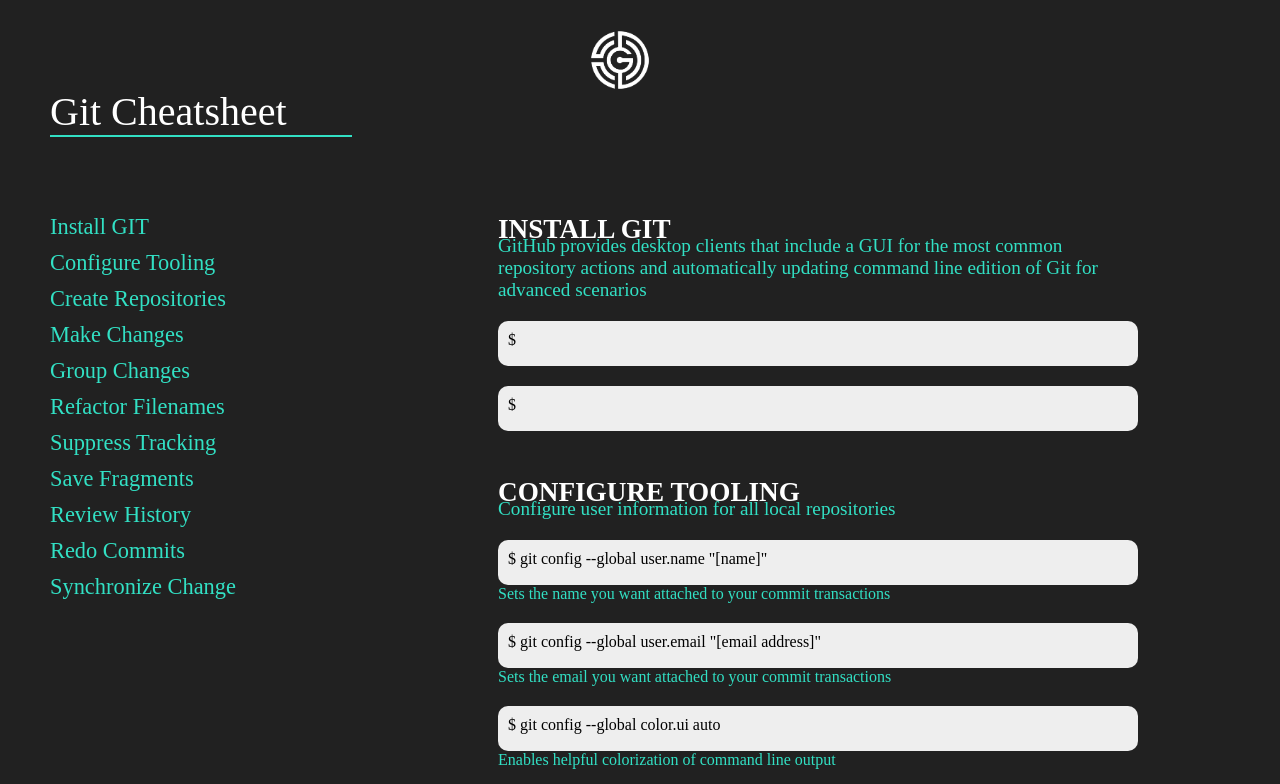
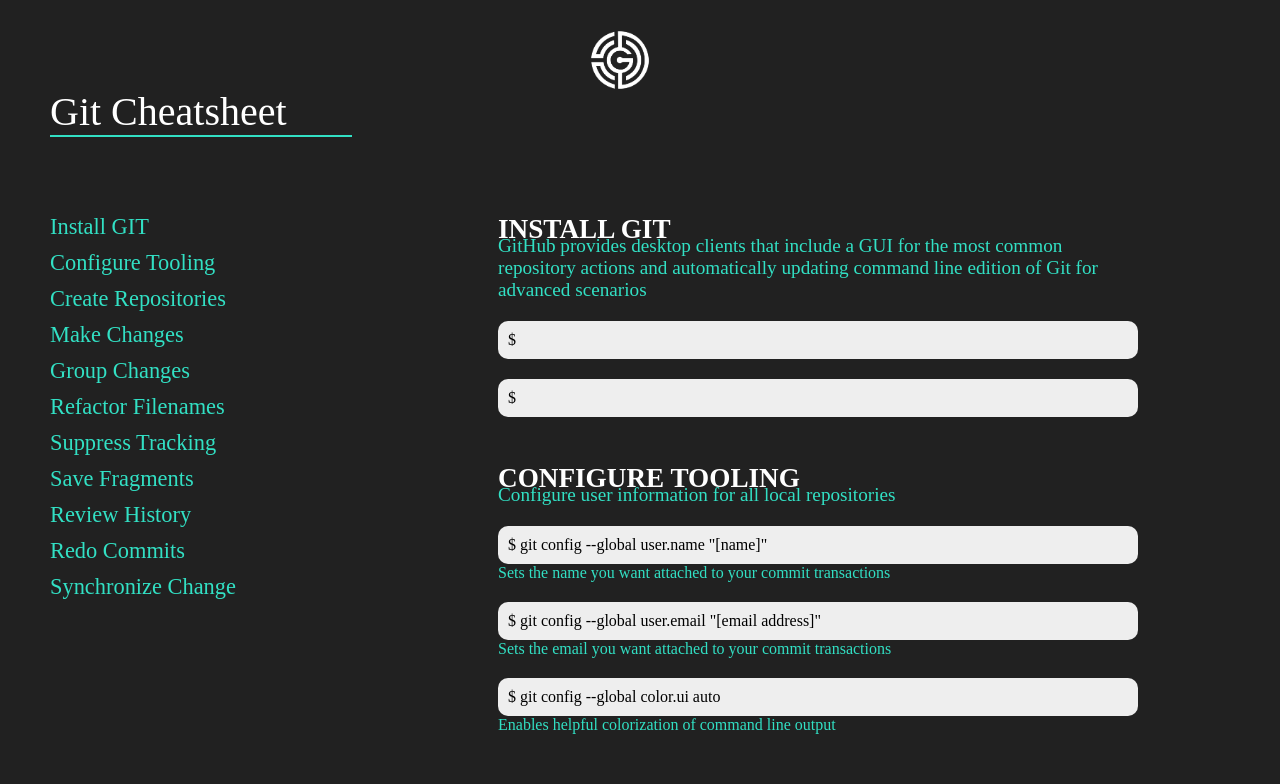
Before and after one commit to swaaz/gitgo, a React (Create React App) app: page /cheatsheet in a window 1280 px wide. Shown: the top 784 px of the page. Built offline with nearby package versions, Linux system fonts and the light colour scheme; a web font is replaced by a local one.

Commit message:
completed gitsheet and grid

```diff
--- a/src/Components/Cheatsheet/styles.module.scss
+++ b/src/Components/Cheatsheet/styles.module.scss
@@ -3,6 +3,10 @@
 
 .cheatsheet{
     margin: 10px 50px;
+
+    @include respond-below(xs){
+        margin: 10px 30px
+    }
 
     .header{
         margin: 0 0 -30px -40px;
@@ -120,7 +124,10 @@
                width: 50vw;
 
                @include respond-below(sm){
-                width: 80vw;
+                width: 85vw;
+            }
+             @include respond-below(xxs){
+                width: 78vw;
             }
 
             .Heading{
@@ -151,12 +158,12 @@
 
             .snippet{
                 background-color: $faded_white;
-                height: 45px;
-                // width: 80%;
+                // height: 45px;
+                padding: 10px;
                 border-radius: 10px;
 
                 .code{
-                    padding: 10px;
+
                     color: black;
                 }
 
--- a/src/Components/Profiles/styles.module.scss
+++ b/src/Components/Profiles/styles.module.scss
@@ -54,7 +54,7 @@
         justify-items: center;
 
         @include respond-above(xlg){
-            grid-template-columns: repeat(1fr);
+            grid-template-columns: repeat(auto-fit, minmax(300px,1fr));
         }
         @include respond-below(xlg){
             grid-template-columns: repeat(4,1fr);
```
